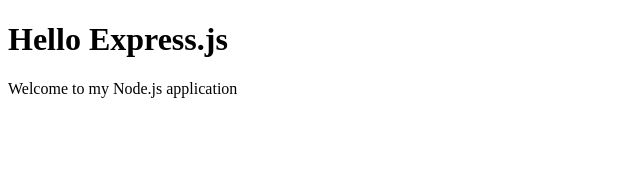
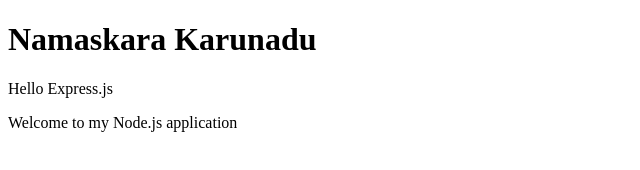
Before and after one commit to prahaladbelavadi/web-server, a website: page public/index.html in a window 1280 px wide. Shown: the whole page, without its empty margins (0-640 px from the left). Drawn offline with Linux system fonts and the light colour scheme.

Commit message:
Edit Amith

```diff
--- a/public/index.html
+++ b/public/index.html
@@ -5,7 +5,9 @@
     <title></title>
   </head>
   <body>
-    <h1>Hello Express.js</h1>
+    <h1>Namaskara Karunadu</h1>
+
+    <p>Hello Express.js</p>
     <p>Welcome to my Node.js application</p>
   </body>
 </html>
```
